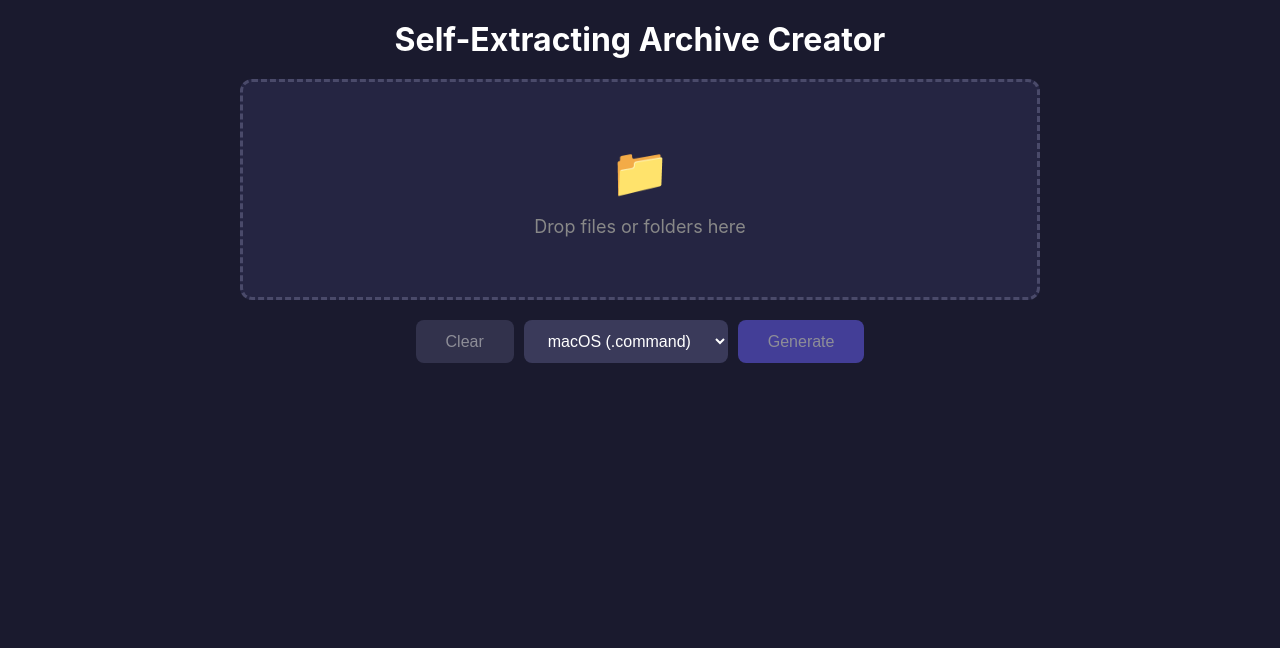
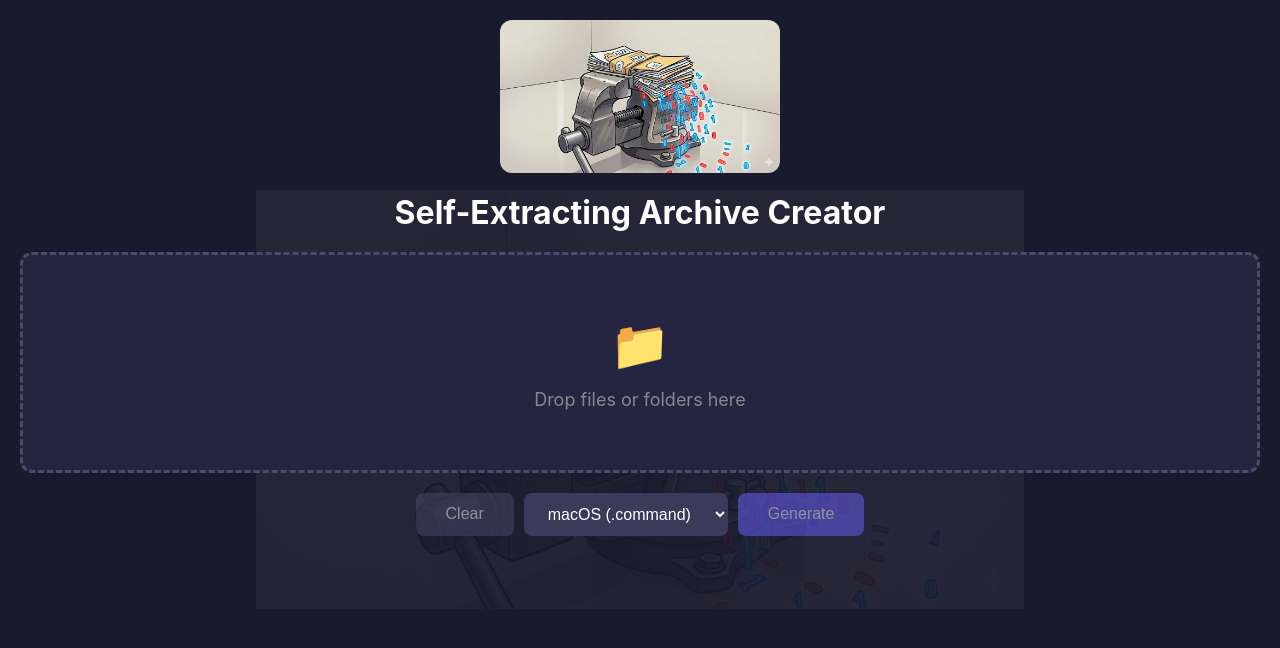
Before and after one commit to josemayans1976-alt/compression-tool, a plain HTML site: page index.html in a window 1280 px wide. Drawn offline with Linux system fonts and the light colour scheme.

Commit message:
Add logo and background image

```diff
--- a/index.html
+++ b/index.html
@@ -17,11 +17,33 @@
       color: #eee;
       min-height: 100vh;
       padding: 20px;
+      position: relative;
+    }
+
+    body::before {
+      content: '';
+      position: fixed;
+      top: 0;
+      left: 0;
+      right: 0;
+      bottom: 0;
+      background: url('compression-logo.jpg') center center no-repeat;
+      background-size: 60%;
+      opacity: 0.06;
+      pointer-events: none;
+      z-index: 0;
     }
 
     .container {
-      max-width: 800px;
-      margin: 0 auto;
+      position: relative;
+      z-index: 1;
+    }
+
+    .logo {
+      display: block;
+      max-width: 280px;
+      margin: 0 auto 20px;
+      border-radius: 12px;
     }
 
     h1 {
@@ -184,6 +206,7 @@
 </head>
 <body>
   <div class="container">
+    <img src="compression-logo.jpg" alt="Compression Tool" class="logo">
     <h1>Self-Extracting Archive Creator</h1>
 
     <div class="drop-zone" id="dropZone">
```
Also changed, not shown: compression-logo.jpg (added).
